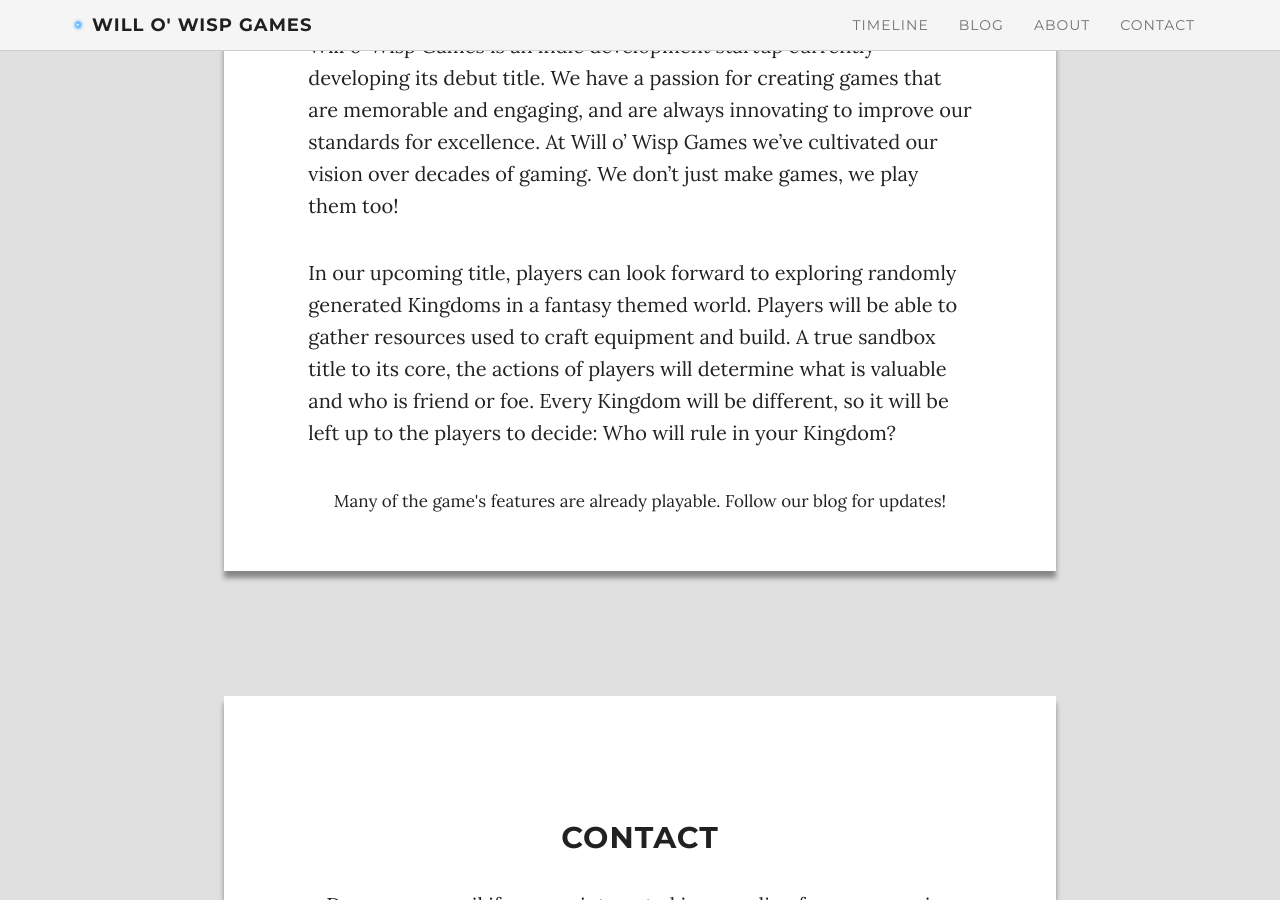
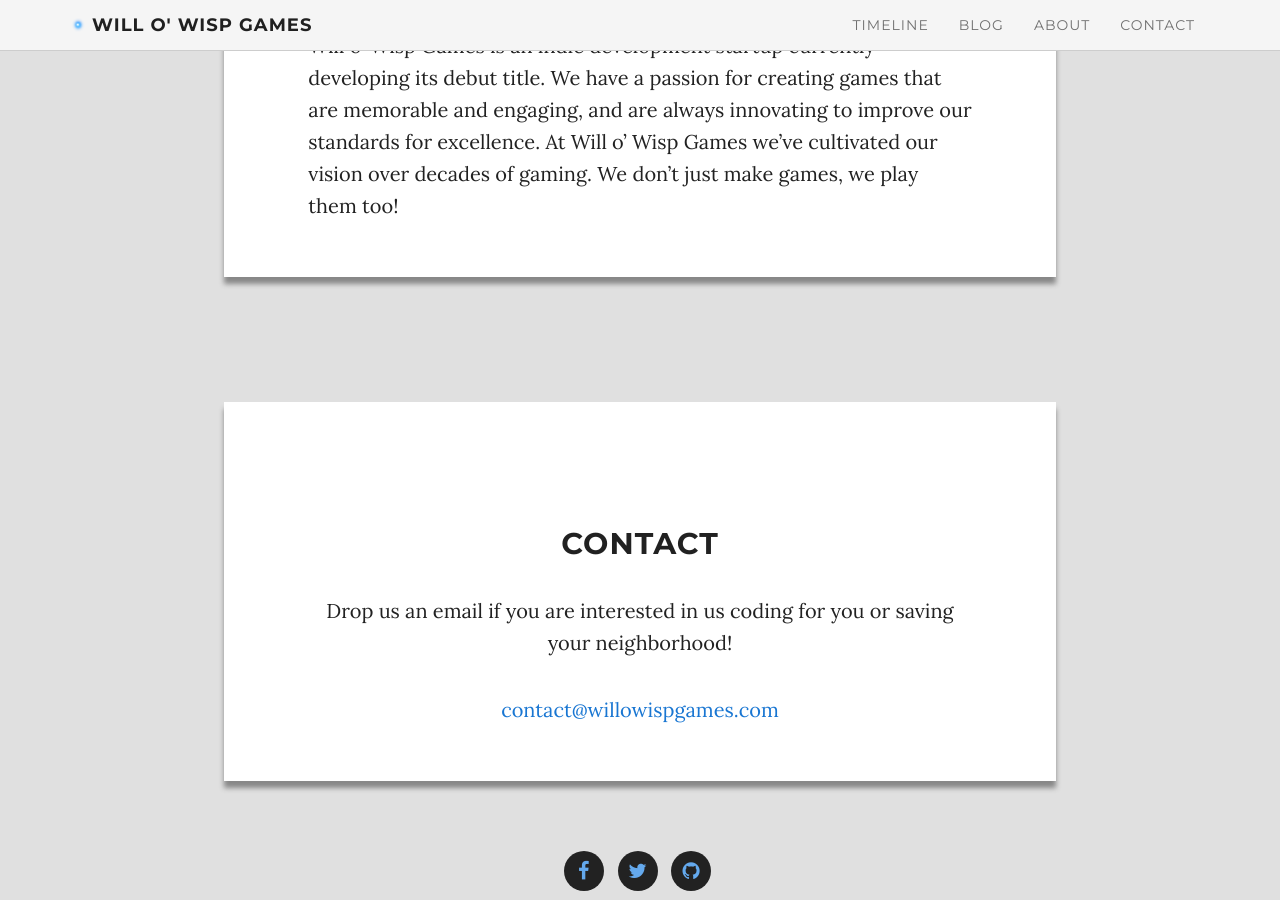
Before and after one commit to WilloWispGames/WilloWispGames.github.io, a Jekyll site: the page built from index.html, in a window 1280 px wide and 900 px high, scrolled down 3331 px. Built offline with Jekyll 4.4.1, drawn with Linux system fonts in a browser that asks for light colours; nearby versions of some CDN libraries; comment, search, counter and statistics services are not loaded.

Commit message:
Removed current project info

```diff
--- a/about.html
+++ b/about.html
@@ -6,11 +6,3 @@ title: About
 ## About
 
 Will o' Wisp Games is an indie development startup currently developing its debut title. We have a passion for creating games that are memorable and engaging, and are always innovating to improve our standards for excellence. At Will o' Wisp Games we've cultivated our vision over decades of gaming. We don't just make games, we play them too!
-
-In our upcoming title, players can look forward to exploring randomly generated Kingdoms in a fantasy themed world. Players will be able to gather resources used to craft equipment and build. A true sandbox title to its core, the actions of players will determine what is valuable and who is friend or foe. Every Kingdom will be different, so it will be left up to the players to decide: Who will rule in your Kingdom?
-
-<div class="p2">
-<small>
-Many of the game's features are already playable. Follow our blog for updates!
-</small>
-</div>
```
